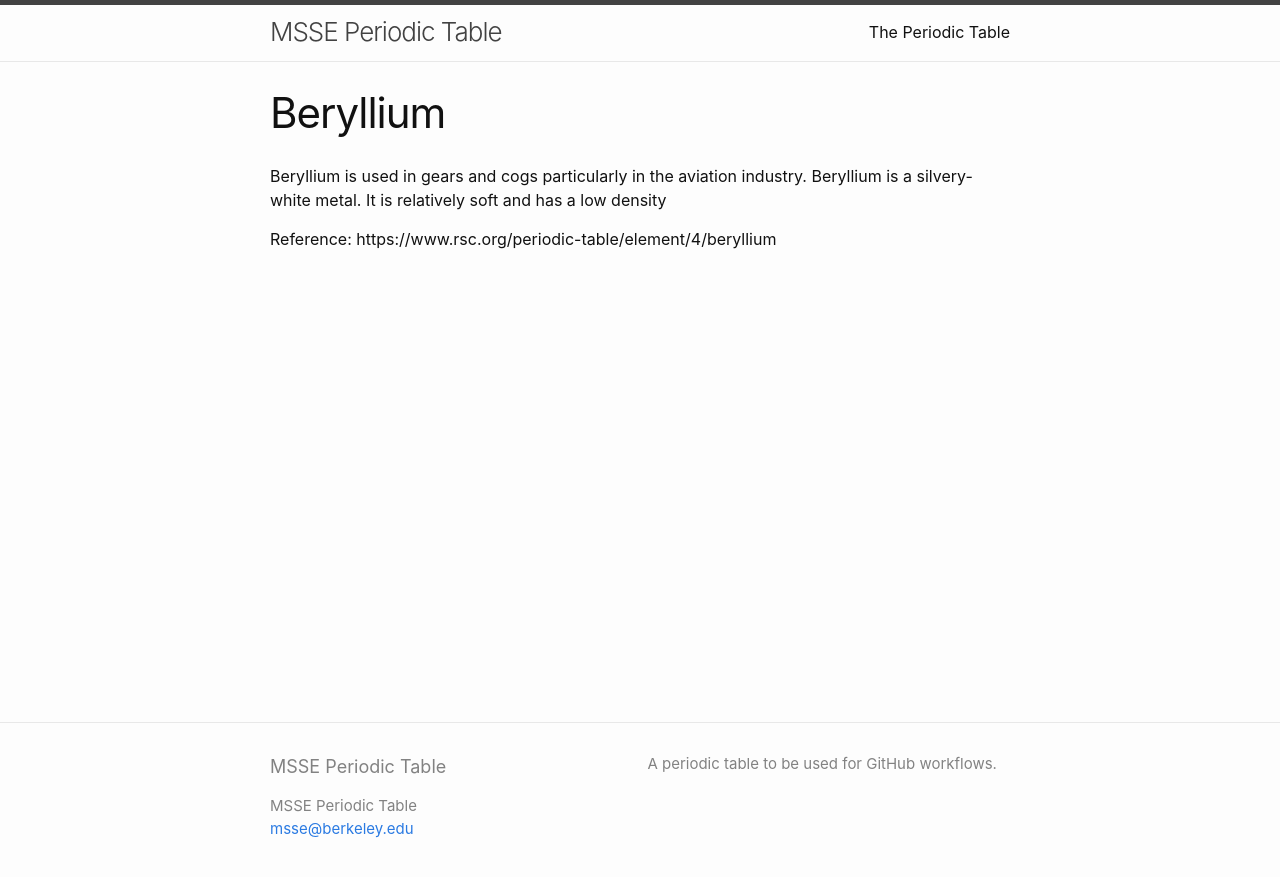
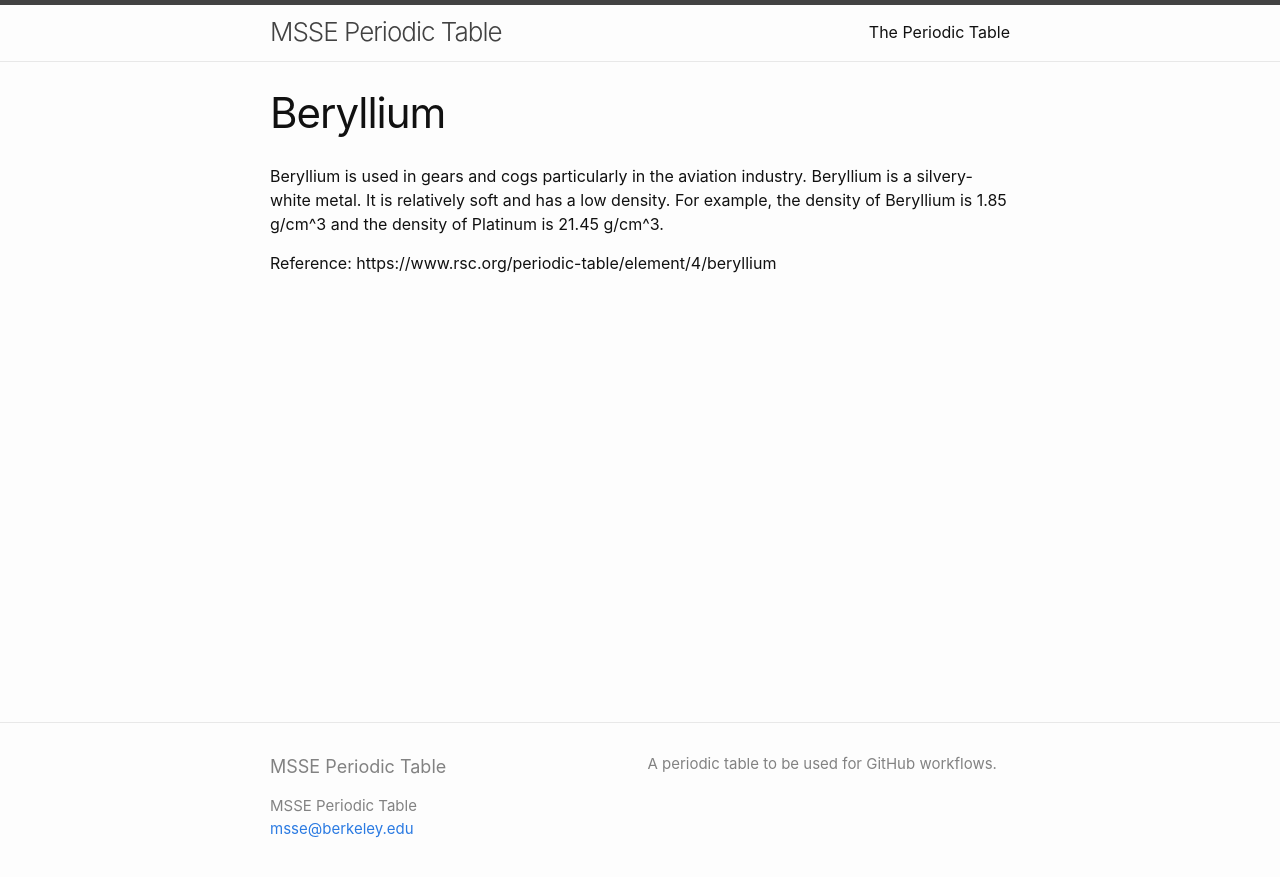
Before and after one commit to msse-2021-bootcamp/periodic-table, a Jekyll site: the page built from elements/beryllium.md, in a window 1280 px wide. Shown: the top 877 px of the page. Built offline with Jekyll 4.4.1, drawn with Linux system fonts in a browser that asks for light colours.

Commit message:
add quantitative value of Be density

```diff
--- a/elements/beryllium.md
+++ b/elements/beryllium.md
@@ -3,6 +3,6 @@ layout: page
 title: Beryllium
 ---
 
-Beryllium is used in gears and cogs particularly in the aviation industry. Beryllium is a silvery-white metal. It is relatively soft and has a low density
+Beryllium is used in gears and cogs particularly in the aviation industry. Beryllium is a silvery-white metal. It is relatively soft and has a low density. For example, the density of Beryllium is 1.85 g/cm^3 and the density of Platinum is 21.45 g/cm^3.
 
 Reference: https://www.rsc.org/periodic-table/element/4/beryllium
```
